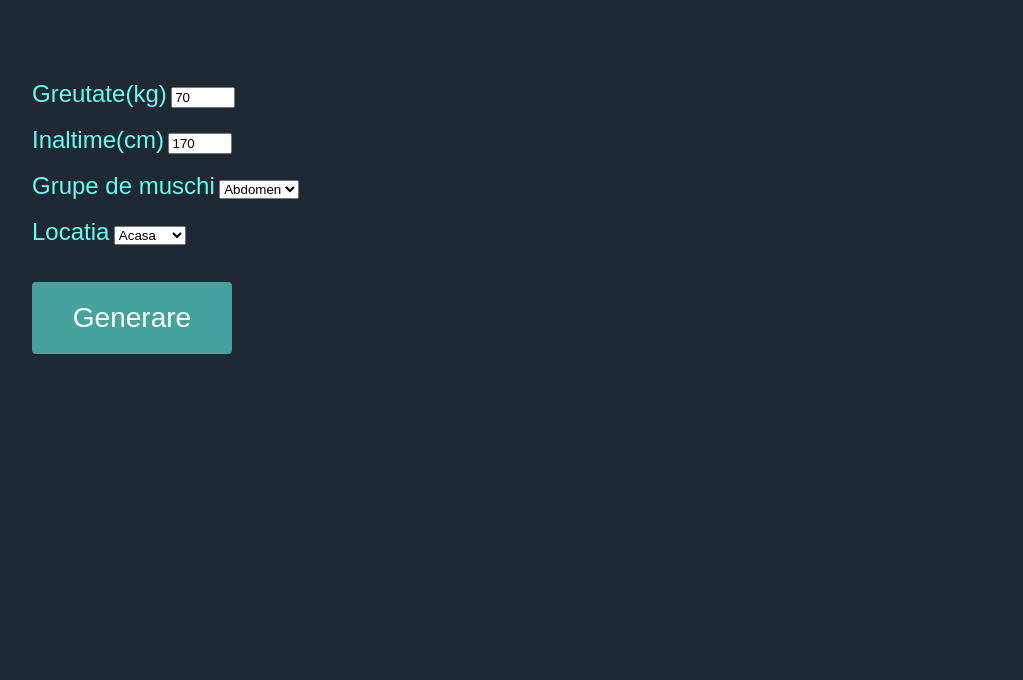
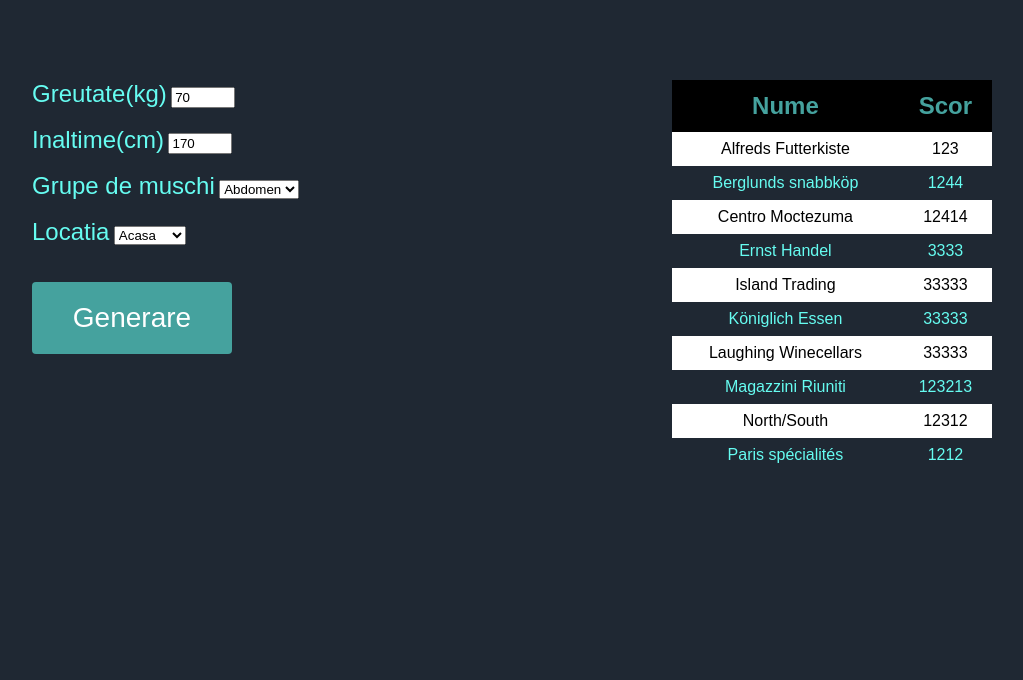
Before and after one commit to lucadani7/ProiectTehnologiiWeb, a PHP site: page /first-page.html in a window 1280 px wide. Shown: the part 120-800 px from the top of the page, without its empty margins (96-1119 px from the left). Run offline with PHP 8.4, Linux system fonts and the light colour scheme.

Commit message:
clasament si tipul antrenamentelor(acasa, sala, aer liber)

```diff
--- a/coapse.json
+++ b/coapse.json
@@ -5,7 +5,8 @@
         "repetari": "10-15, 3-4 serii",
         "calorii": "60",
         "descriere": "Stai dreapt/ă, cu picioarele depărtate la nivelul umerilor și ține mâinile întinse în față sau la ceafă. Lasă corpul în jos, de parcă ai vrea să te așezi pe scaun și ține abdomenul încordat. Când cobori sezutul, ai grijă ca genunchii să nu depășească vârfurile degetelor de la picioare",
-        "imagine": "https://dozadesanatate.ro/wp-content/uploads/2018/03/genuflexiunile-exercitii-pentru-tonifierea-coapselor.jpg?auto=webp&quality=45&width=640&crop=16:9,smart,safe"
+        "imagine": "https://dozadesanatate.ro/wp-content/uploads/2018/03/genuflexiunile-exercitii-pentru-tonifierea-coapselor.jpg?auto=webp&quality=45&width=640&crop=16:9,smart,safe",
+        "tip": "acasa"
     },
 
     {
@@ -14,6 +15,7 @@
         "repetari": "12-15, 3 serii",
         "calorii": "40",
         "descriere": "Întinde-te pe o saltea de fitness sau pe un covor, cu fața în sus. Ține mâinile pe lângă corp și îndoaie genunchii. Ridică talia către tavan, încordând fesele, coapsele și abdomenul. Menține poziția timp de 6 secunde, apoi revino ușor la sol.",
-        "imagine": "https://dozadesanatate.ro/wp-content/uploads/2018/03/podul-exercitii-pentru-tonifierea-coapselor.jpg?auto=webp&quality=45&width=640&crop=16:9,smart,safe"
+        "imagine": "https://dozadesanatate.ro/wp-content/uploads/2018/03/podul-exercitii-pentru-tonifierea-coapselor.jpg?auto=webp&quality=45&width=640&crop=16:9,smart,safe",
+        "tip": "acasa"
     }
 ]
--- a/first-page.html
+++ b/first-page.html
@@ -36,10 +36,58 @@
             </select><br><br><br>
             <button type="submit" class="submit"><span>Generare</span></button>
         </form>
+    </div>
 
-
+    <div class="clasament">
+        <table class="tabel-clasament">
+            <tr>
+              <th>Nume</th>
+              <th>Scor</th>
+            </tr>
+            <tr>
+              <td>Alfreds Futterkiste</td>
+              <td>123</td>
+            </tr>
+            <tr>
+              <td>Berglunds snabbköp</td>
+              <td>1244</td>
+            </tr>
+            <tr>
+              <td>Centro Moctezuma</td>
+              <td>12414</td>
+            </tr>
+            <tr>
+              <td>Ernst Handel</td>
+              <td>3333</td>
+            </tr>
+            <tr>
+              <td>Island Trading</td>
+              <td>33333</td>
+            </tr>
+            <tr>
+              <td>Königlich Essen</td>
+              <td>33333</td>
+            </tr>
+            <tr>
+              <td>Laughing Winecellars</td>
+              <td>33333</td>
+            </tr>
+            <tr>
+              <td>Magazzini Riuniti</td>
+              <td>123213</td>
+            </tr>
+            <tr>
+              <td>North/South</td>
+              <td>12312</td>
+            </tr>
+            <tr>
+              <td>Paris spécialités</td>
+              <td>1212</td>
+            </tr>
+          </table>
 
     </div>
 
+
 </body>
 </html>
--- a/style.css
+++ b/style.css
@@ -270,9 +270,56 @@ label{
 .first-page-main{
     margin-top: 15vh;
     background-color: #1F2833;
-    width: 100%;
+    width: 50%;
     height: 75vh;
     padding-top: 10vh;
+    display: inline-block;
+}
+
+.clasament{
+    margin-top: 15vh;
+    background-color: #1F2833;
+    width: 50%;
+    height: 75vh;
+    padding-top: 10vh;
+    float: right;
+}
+
+.tabel-clasament{
+    border-collapse: collapse;
+    width: 50%;
+    margin-left: 10vw;
+}
+
+.tabel-clasament td{
+    padding: 8px;
+    text-align: center;
+}
+
+.tabel-clasament tr:nth-child(even){
+    background-color: white;
+}
+
+.tabel-clasament tr:hover {
+    background-color: #66FCF1;
+}
+
+.tabel-clasament tr:nth-child(odd){
+    color: #66FCF1;
+}
+
+.tabel-clasament tr:nth-child(odd):hover{
+    color: black;
+}
+
+.tabel-clasament th {
+    padding: 8px;
+    padding-top: 12px;
+    padding-bottom: 12px;
+    text-align: center;
+    background-color: black;
+    color: #45A29E;
+    font-size: 3vh;
 }
 
 /*     -------------------------------     generate page       ----------------------------         */
```
Also changed, not shown: abdomen.json (+8 -4 lines), antebrat.json (+6 -3 lines), biceps.json (+8 -4 lines), generare.php (+19 -5 lines), piept.json (+6 -3 lines), spate.json (+6 -3 lines), triceps.json (+6 -3 lines).
